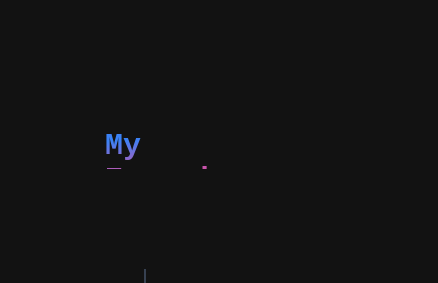
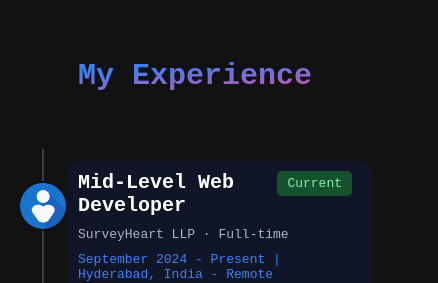
Before and after one commit to abhishekobey/Portfolio, a React app: page / in a window 390 px wide. Shown: the part 1687-1970 px from the top of the page, 438 px wide, since content can reach past the window. Built offline with nearby package versions, Linux system fonts and the light colour scheme.

Commit message:
:iphone: responsive experience section

```diff
--- a/src/components/Experience.jsx
+++ b/src/components/Experience.jsx
@@ -53,7 +53,7 @@ const Experience = () => {
     ]
     return (
         <div id="experience" className={"experience"}>
-            <h1 style={{margin: "100px"}}>My Experience</h1>
+            <h1>My Experience</h1>
             {React.Children.toArray(experienceData.map((data, index) => <ExperienceCard data={data} index={index}/>))}
         </div>
     )
@@ -70,24 +70,17 @@ const ExperienceCard = ({data, index}) => {
     }, []);
 
     return (
-        <div style={{display: "flex", width: "70%"}}>
+        <div className={"experience-parent-card"}>
             <div style={{height: "100%", display: "flex", flexDirection: "column", alignItems: "center"}}>
                 <span style={{width: "0", height: "30px", border: "1px solid #374151"}}/>
                 <img src={data.logo}
-                     style={{width: "80px", height: "80px", margin: "0 20px", borderRadius: "100px"}}
                      alt={"profile"}/>
                 {height ? <span style={{width: "0", height: height, border: "1px solid #374151"}}/> : null}
             </div>
             <div className={"experience-card"} ref={ref}>
                 <div style={{display: "flex"}}>
                     <h3>{data.position}</h3>
-                    {!index && <p style={{
-                        margin: "0 10px",
-                        padding: "5px",
-                        color: "#86efac",
-                        borderRadius: "5px",
-                        background: "#14532d"
-                    }}>
+                    {!index && <p className={"current"}>
                         Current
                     </p>}
                 </div>
--- a/src/styles/style.scss
+++ b/src/styles/style.scss
@@ -127,6 +127,22 @@ h1, h2 {
   align-items: center;
   flex-direction: column;
 
+  h1 {
+    margin: 100px;
+  }
+
+  .experience-parent-card {
+    display: flex;
+    width: 70%;
+
+    img {
+      width: 80px;
+      height: 80px;
+      margin: 0 20px;
+      border-radius: 100px;
+    }
+  }
+
   .experience-card {
     width: 100%;
     padding: 20px;
@@ -139,6 +155,15 @@ h1, h2 {
       margin: 0;
       color: #ffffff;
       font-size: 20px;
+    }
+
+    .current {
+      margin: 0 10px;
+      color: #86efac;
+      padding: 5px 10px;
+      border-radius: 5px;
+      height: fit-content;
+      background: #14532d;
     }
 
     p {
@@ -256,4 +281,36 @@ h1, h2 {
       }
     }
   }
+
+  .experience {
+    padding: 0;
+
+    h1 {
+      margin: 50px 0;
+    }
+
+    .experience-parent-card {
+      width: 100%;
+
+      img {
+        margin: 0;
+        width: 50px;
+        height: 50px;
+      }
+    }
+
+    .experience-card {
+      padding: 10px;
+      margin: 12px 0;
+
+      ul {
+        padding-inline-start: 10px;
+
+        li {
+          font-size: 13px;
+          line-height: 16px;
+        }
+      }
+    }
+  }
 }
```
